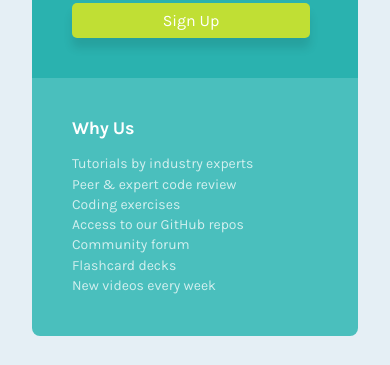
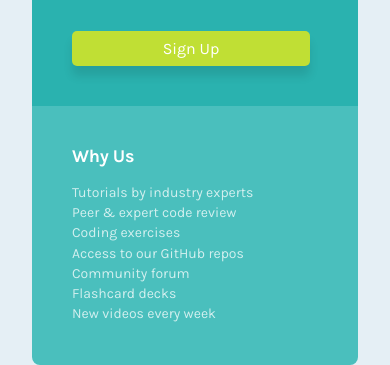
Before and after one commit to nullghostty/single-price-grid-component, a website: page index.html in a window 390 px wide. Shown: the part 479-844 px from the top of the page. Drawn offline with Linux system fonts and the light colour scheme.

Commit message:
Added margin-top spacing to button; hacked solution

```diff
--- a/sass/_card.scss
+++ b/sass/_card.scss
@@ -43,6 +43,10 @@
     padding: variables.$spacing-100;
     border-radius: 0.3125rem;
     margin-top: auto;
+
+    @media (max-width: 768px) {
+      margin-top: 2rem;
+    }
   }
 }
 
```
Also changed, not shown: css/style.css, 1 other file.
